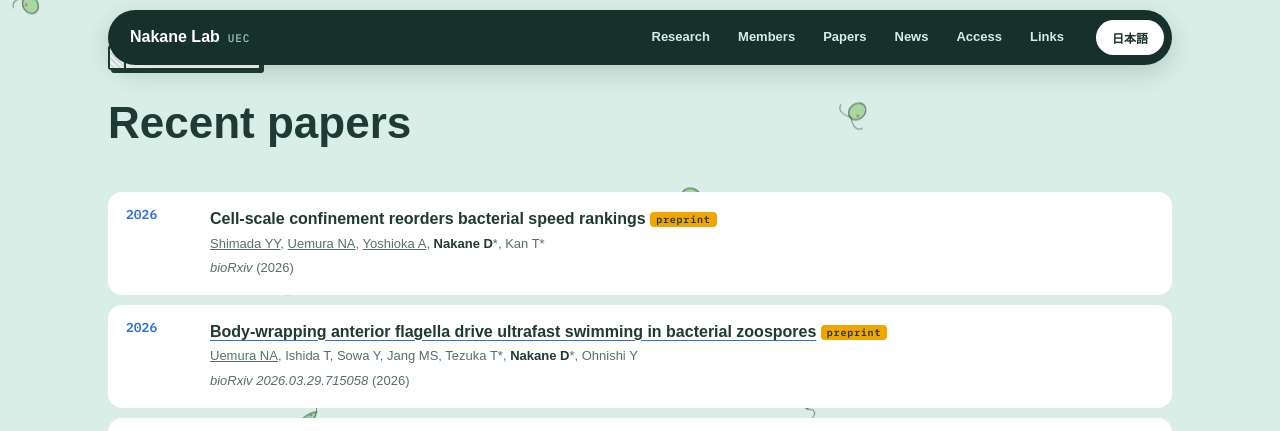
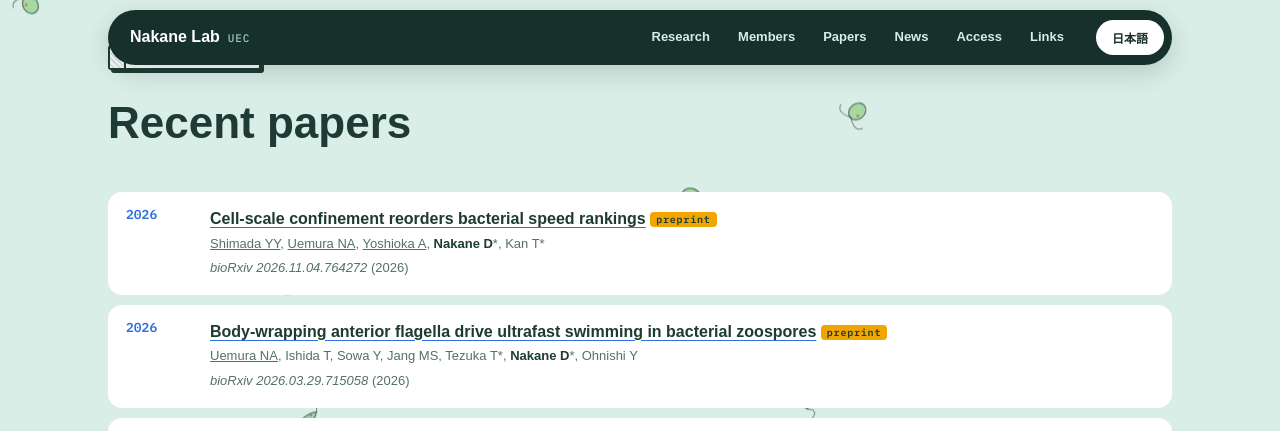
Before and after one commit to nakane-lab-uec/nakane-lab-uec.github.io, a Jekyll site: the page built from index.html, in a window 1280 px wide and 900 px high, scrolled down 5363 px. Shown: the top 431 px of the window. Built offline with Jekyll 4.4.1, drawn with Linux system fonts in a browser that asks for light colours; some web fonts are replaced.

Commit message:
Update _data/papers.yml (via Pages CMS)

```diff
--- a/_data/papers.yml
+++ b/_data/papers.yml
@@ -2,7 +2,8 @@
   year: 2026
   authors: <u>Shimada YY</u>, <u>Uemura NA</u>, <u>Yoshioka A</u>, Nakane D*, Kan T*
   title: Cell-scale confinement reorders bacterial speed rankings
-  journal: bioRxiv
+  journal: bioRxiv 2026.11.04.764272
+  url: https://doi.org/10.64898/2026.11.04.764272
   preprint: true
 - category: original
   year: 2026
```
